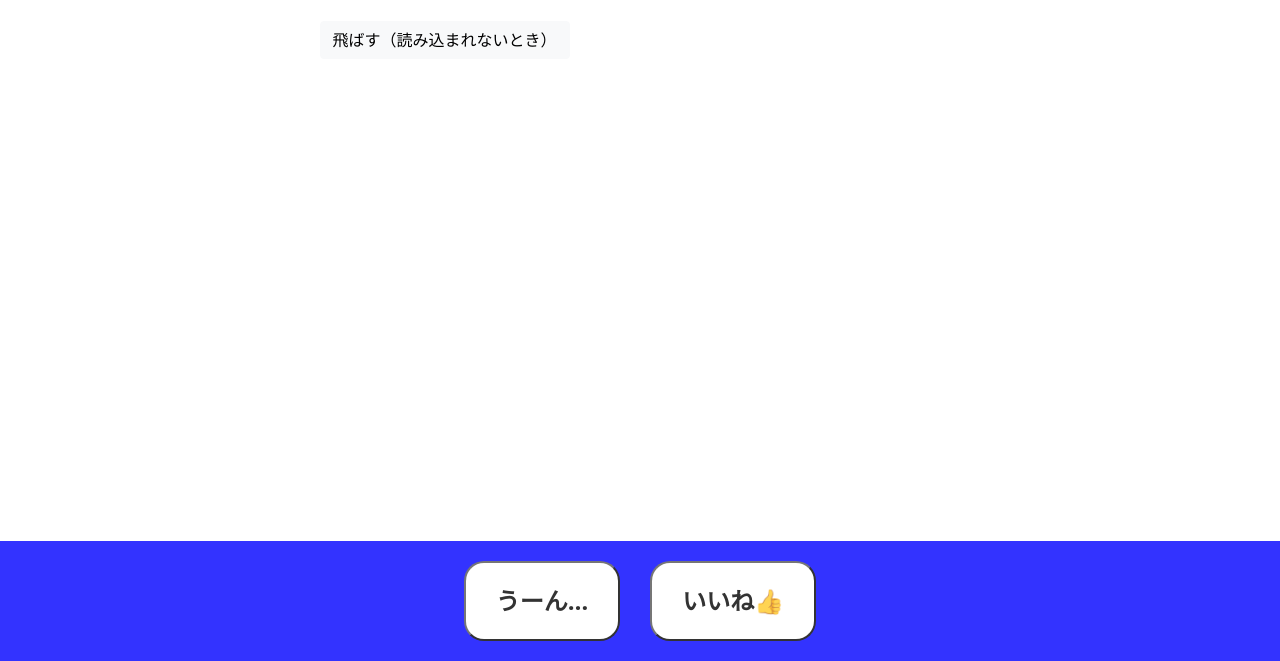
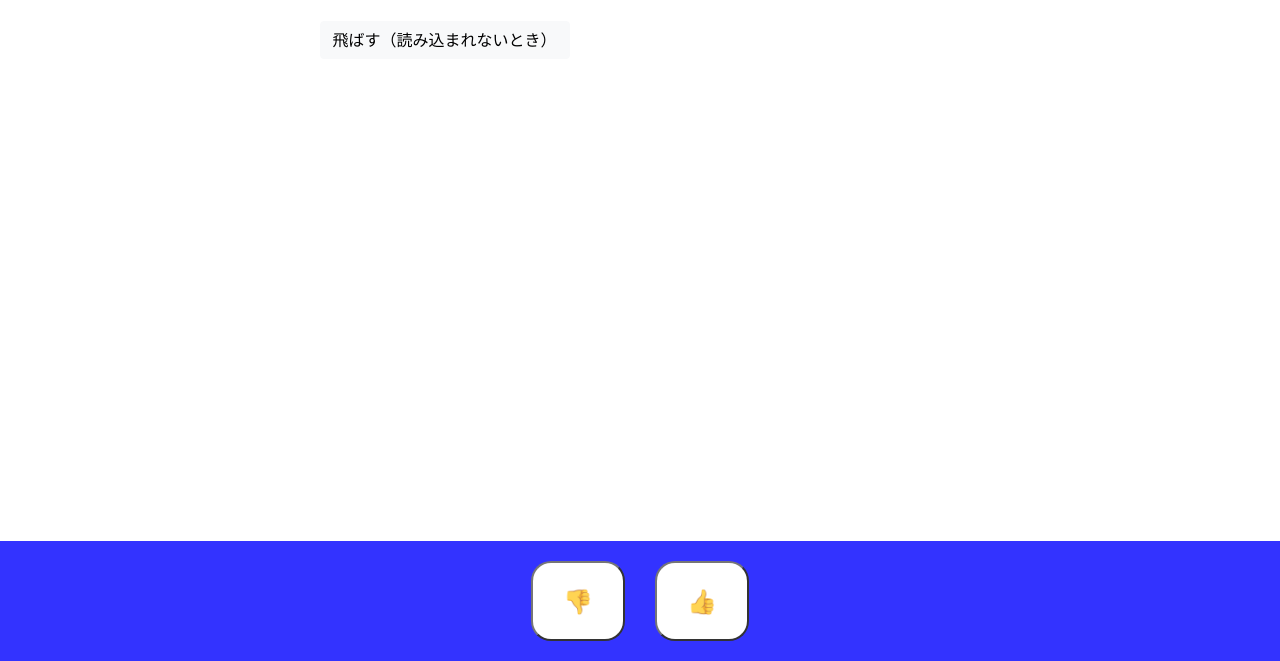
Before and after one commit to zgoqpmg31/girls.selector, a plain HTML site: page index.html in a window 1280 px wide. Shown: the part 139-800 px from the top of the page. Drawn offline with nearby package versions, Linux system fonts and the light colour scheme.

Commit message:
Update index.html

```diff
--- a/index.html
+++ b/index.html
@@ -3,7 +3,7 @@
 <head>
 <meta charset="UTF-8">
 <meta name="viewport" content="width=device-width,initial-scale=1.0">
-<title>私の好きな顔</title>
+<title>あなたのタイプ診断（男性向け）</title>
 
 <!-- CSS -->
 <link rel="stylesheet" href="assets/css/style.css" />
@@ -48,8 +48,8 @@
 <div id="tmp2" style="display:none;"></div>
 
 <footer style="display: none;">
-  <button type="button" class="js-bad button">うーん…</button>
-  <button type="button" class="js-good button">いいね👍</button>
+  <button type="button" class="js-bad button">👎</button>
+  <button type="button" class="js-good button">👍</button>
 </footer>
 
 <!-- jQuery -->
```
